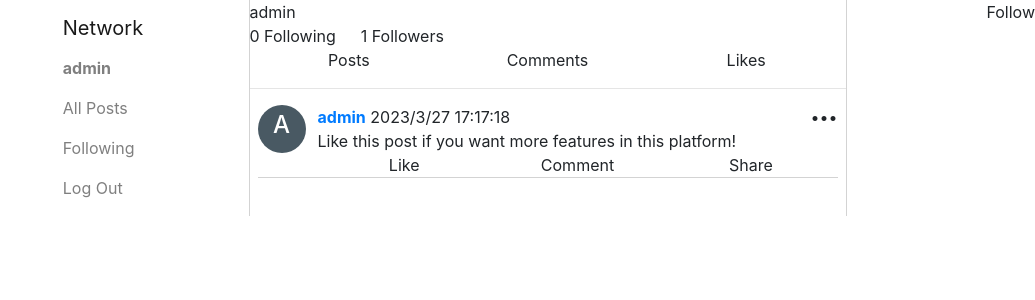
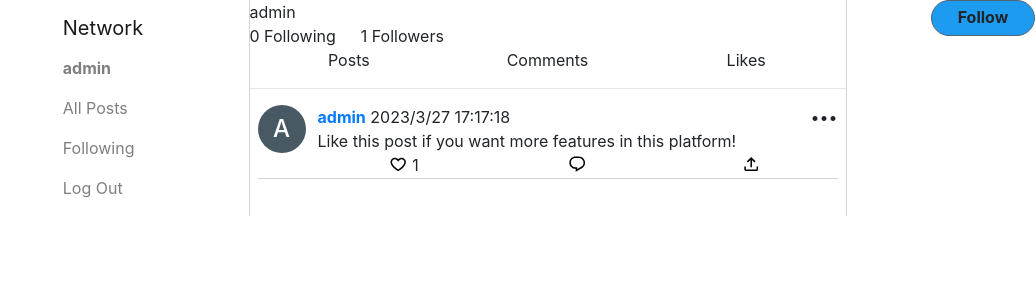
Before and after one commit to jxhos0/network, a Django app: page /admin in a window 1280 px wide. Shown: the top 300 px of the page, without its empty margins (245-1280 px from the left). Run offline with Django 3.2, Linux system fonts and the light colour scheme; a user stored in the database is signed in; data comes from the database, SQL or seed files in the repository; both versions use the stored data as it was after the commit; some libraries are stand-ins or nearby versions.

Commit message:
Like counter working with svg for like, comment and share

```diff
--- a/network/models.py
+++ b/network/models.py
@@ -24,22 +24,39 @@ class Post(models.Model):
     def __str__(self):
         return f'"{self.content[:15] + "..."}" posted by {self.user}'
 
-    def serialize(self):
-        if self.user.profile_img:
-            return {
-                "id" : self.id,
-                "user" : self.user.username,
-                "content" : self.content,
-                "timestamp" : self.timestamp,
-                "poster_img" : self.user.profile_img.url
-            }
-        else:
-            return {
-                "id" : self.id,
-                "user" : self.user.username,
-                "content" : self.content,
-                "timestamp" : self.timestamp,
-            }
+    def serialize(self, currentUserID):
+
+        imgURL = self.user.profile_img.url if self.user.profile_img else None
+        liked = True if Like.objects.filter(post=self, user=currentUserID) else False
+
+        return {
+            "id" : self.id,
+            "user" : self.user.username,
+            "content" : self.content,
+            "timestamp" : self.timestamp,
+            "poster_img" : imgURL,
+            "likes" : Like.objects.filter(post=self).count(),
+            "liked" : liked
+        }
+        # if self.user.profile_img:
+        #     return {
+        #         "id" : self.id,
+        #         "user" : self.user.username,
+        #         "content" : self.content,
+        #         "timestamp" : self.timestamp,
+        #         "poster_img" : self.user.profile_img.url,
+        #         "likes" : Like.objects.filter(post=self).count(),
+        #         # "liked" : Like.objects.get(post=self, user=currentUser)
+        #     }
+        # else:
+        #     return {
+        #         "id" : self.id,
+        #         "user" : self.user.username,
+        #         "content" : self.content,
+        #         "timestamp" : self.timestamp,
+        #         "likes" : Like.objects.filter(post=self).count(),
+        #         # "liked" : Like.objects.get(post=self, user=currentUser)
+        #     }
 
 class Like(models.Model):
     post        = models.ForeignKey(Post, on_delete=models.CASCADE, related_name="liked_post")
--- a/network/static/network/network.js
+++ b/network/static/network/network.js
@@ -53,20 +53,6 @@ function load_profile() {
     load_posts(profile)
 }
 
-function follow_toggle(profile, followed_value) {
-    console.log(`${profile} ${followed_value}ed`)
-
-    fetch(`${profile}`, {
-        method: 'PUT',
-        body: JSON.stringify({
-            followed : followed_value
-        })
-    })
-    .then(() => {
-        location.reload()
-    })
-}
-
 function load_posts(profile, filter) {
 
     document.querySelector('.posts-container').innerHTML = ''
@@ -82,6 +68,9 @@ function load_posts(profile, filter) {
             post_row.classList.add('post-container');
 
             const image_html = post.poster_img ? `<img src="${ post.poster_img }" height="48px" width="48px" class="profile-img">` : `<div class="no-profile-img"><h4>${ post.user["0"].toUpperCase() }</h4></div>`
+            const likes = post.likes > 0 ? post.likes : ''
+            const liked = post.liked ? 'liked' : 'like'
+            const likedSVG = post.liked ? '<path d="M20.884 13.19c-1.351 2.48-4.001 5.12-8.379 7.67l-.503.3-.504-.3c-4.379-2.55-7.029-5.19-8.382-7.67-1.36-2.5-1.41-4.86-.514-6.67.887-1.79 2.647-2.91 4.601-3.01 1.651-.09 3.368.56 4.798 2.01 1.429-1.45 3.146-2.1 4.796-2.01 1.954.1 3.714 1.22 4.601 3.01.896 1.81.846 4.17-.514 6.67z"></path>' : '<path d="M16.697 5.5c-1.222-.06-2.679.51-3.89 2.16l-.805 1.09-.806-1.09C9.984 6.01 8.526 5.44 7.304 5.5c-1.243.07-2.349.78-2.91 1.91-.552 1.12-.633 2.78.479 4.82 1.074 1.97 3.257 4.27 7.129 6.61 3.87-2.34 6.052-4.64 7.126-6.61 1.111-2.04 1.03-3.7.477-4.82-.561-1.13-1.666-1.84-2.908-1.91zm4.187 7.69c-1.351 2.48-4.001 5.12-8.379 7.67l-.503.3-.504-.3c-4.379-2.55-7.029-5.19-8.382-7.67-1.36-2.5-1.41-4.86-.514-6.67.887-1.79 2.647-2.91 4.601-3.01 1.651-.09 3.368.56 4.798 2.01 1.429-1.45 3.146-2.1 4.796-2.01 1.954.1 3.714 1.22 4.601 3.01.896 1.81.846 4.17-.514 6.67z"></path>'
             post_row.innerHTML = `
                 <div class="profile-pic">
                     ${image_html}
@@ -95,9 +84,22 @@ function load_posts(profile, filter) {
                     </div>
                     <div class="post-text">${ post.content }</div>
                     <div class="post-responses span-3-col">
-                        <div class="like" onclick="like_toggle(${post.id})">Like</div>
-                        <div class="comment">Comment</div>
-                        <div class="share">Share</div>
+                        <div class="${liked}" onclick="like_toggle(${post.id})">
+                            <svg viewBox="0 0 24 24" height="1.15em">
+                                ${likedSVG}
+                            </svg>
+                            <span>${likes}</span>
+                        </div>
+                        <div class="comment">
+                            <svg viewBox="0 0 24 24" height="1.15em">
+                                <path d="M1.751 10c0-4.42 3.584-8 8.005-8h4.366c4.49 0 8.129 3.64 8.129 8.13 0 2.96-1.607 5.68-4.196 7.11l-8.054 4.46v-3.69h-.067c-4.49.1-8.183-3.51-8.183-8.01zm8.005-6c-3.317 0-6.005 2.69-6.005 6 0 3.37 2.77 6.08 6.138 6.01l.351-.01h1.761v2.3l5.087-2.81c1.951-1.08 3.163-3.13 3.163-5.36 0-3.39-2.744-6.13-6.129-6.13H9.756z"></path>
+                            </svg>
+                        </div>
+                        <div class="share">
+                            <svg viewBox="0 0 24 24" height="1.15em">
+                                <path d="M12 2.59l5.7 5.7-1.41 1.42L13 6.41V16h-2V6.41l-3.3 3.3-1.41-1.42L12 2.59zM21 15l-.02 3.51c0 1.38-1.12 2.49-2.5 2.49H5.5C4.11 21 3 19.88 3 18.5V15h2v3.5c0 .28.22.5.5.5h12.98c.28 0 .5-.22.5-.5L19 15h2z"></path>
+                            </svg>
+                        </div>
                     </div>
                 </div>
                 `
@@ -107,6 +109,21 @@ function load_posts(profile, filter) {
     })
 }
 
+function follow_toggle(profile, followed_value) {
+    console.log(`${profile} ${followed_value}ed`)
+
+    fetch(`${profile}`, {
+        method: 'PUT',
+        body: JSON.stringify({
+            followed : followed_value
+        })
+    })
+    .then(() => {
+        location.reload()
+    })
+}
+
+
 function formatDateTime(timestamp) {
     var m = new Date(timestamp);
     var dateString = m.getUTCFullYear() +"/"+ (m.getUTCMonth()+1) +"/"+ m.getUTCDate() + " " + m.getUTCHours() + ":" + m.getUTCMinutes() + ":" + m.getUTCSeconds();
--- a/network/static/network/styles.css
+++ b/network/static/network/styles.css
@@ -19,6 +19,32 @@ textarea {
 #follow {
     position: absolute;
     right: 0px;
+    width: 104px;
+    height: 36px;
+    padding-left: 16px;
+    padding-right: 16px;
+    border-radius: 20px;
+    border: 1px solid rgb(83, 100, 113);
+    text-align: center;
+    line-height: 32px;
+    background-color: rgb(29, 155, 240);
+}
+
+#follow[data-value="Following"] {
+    background-color: transparent;
+}
+
+#follow[data-value="Following"]:hover {
+    font-size: 0px;
+    background-color: rgba(255, 0, 0, .1);
+    border-color: red;
+}
+
+#follow[data-value="Following"]:hover::after {
+    color: red;
+    content: "Unfollow";
+    font-size: 16px;
+    font-weight: bold;
 }
 
 #submit {
@@ -64,12 +90,16 @@ textarea {
 .no-profile-img {
     display: flex;
     justify-content: center;
-    align-items: center;       /* THIS NEEDS TO BE ADJUSTED  */
+    align-items: center;
     height: 48px;
     width: 48px;
     color: white;
     border-radius: 50%;
     background-color: rgb(73, 89, 99);
+}
+
+.no-profile-img h4 {
+    margin: 0;
 }
 
 .profile-img {
@@ -80,3 +110,22 @@ textarea {
     width: 48px;
     border-radius: 50%;
 }
+
+svg {
+    margin-bottom: 4px;
+}
+
+.comment:hover, .share:hover {
+    fill: rgb(29, 155, 240);
+    color: rgb(29, 155, 240);
+}
+
+.like:hover {
+    fill: rgb(249, 24, 128);
+    color: rgb(249, 24, 128);
+}
+
+.liked {
+    fill: rgb(249, 24, 128);
+    color: rgb(249, 24, 128);
+}
--- a/network/templates/network/profile.html
+++ b/network/templates/network/profile.html
@@ -7,7 +7,7 @@
     <div id="profile-container">
         <div class="profile-header"></div>
         <div class="profile-information">
-            <div id="follow">{{ followed_button_value }}</div>
+            <div id="follow" data-value="{{followed_button_value}}"><b>{{ followed_button_value }}</b></div>
             <div class="profile-name"><b>{{ profileUser.first_name }} {{ profileUser.last_name }}</b></div>
             <div class="profile-user">{{ profileUser }}</div>
             <div class="profile-network">{{ following.count }} Following &emsp; {{ followers.count }} Followers</div>
--- a/network/views.py
+++ b/network/views.py
@@ -78,7 +78,7 @@ def profileView(request, user):
         followers = Follower.objects.filter(following=profileUser.id)
         following = Follower.objects.filter(follower=profileUser.id)
         if Follower.objects.filter(follower=request.user, following=profileUser.id):
-            followed_button_value = "Unfollow"
+            followed_button_value = "Following"
         else:
             followed_button_value = "Follow"
         return render(request, "network/profile.html", {
@@ -130,4 +130,4 @@ def load_posts(request, profile):
 
     posts = posts.order_by("-timestamp")
 
-    return JsonResponse([post.serialize() for post in posts], safe=False)
+    return JsonResponse([post.serialize(request.user.id) for post in posts], safe=False)
```
Also changed, not shown: db.sqlite3.
